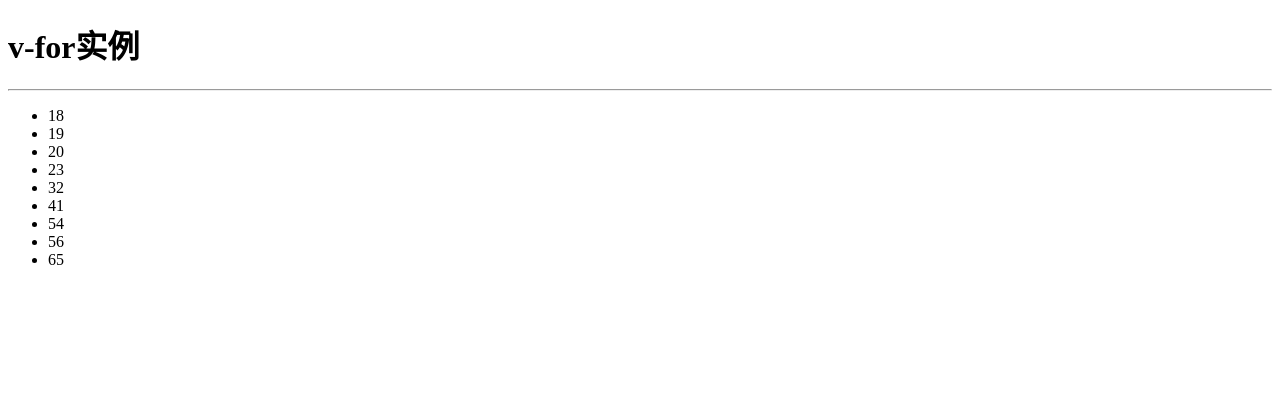
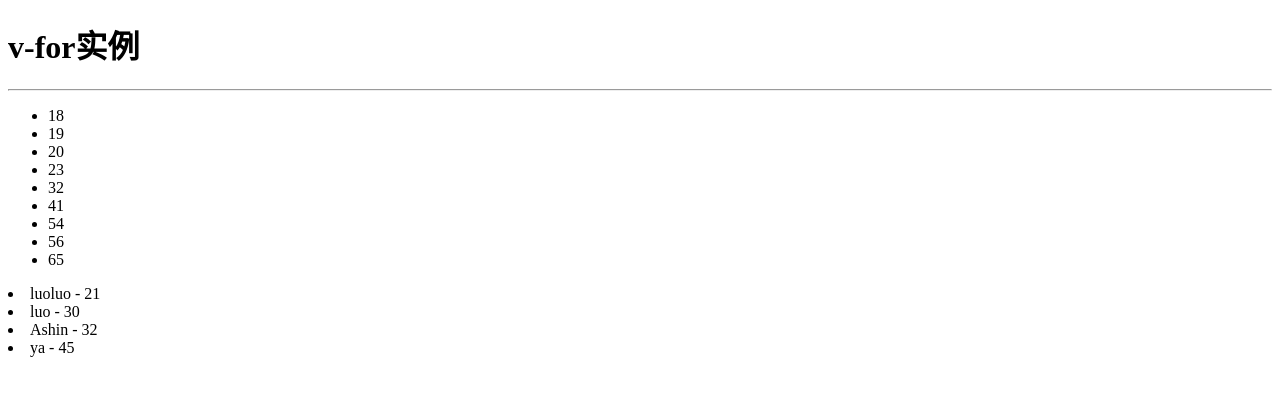
Before and after one commit to Ashinluo1/vue2.0, a website: page example/v-for.html in a window 1280 px wide. Drawn offline with Linux system fonts and the light colour scheme.

Commit message:
数组对象循环排序

```diff
--- a/example/v-for.html
+++ b/example/v-for.html
@@ -1,34 +1,56 @@
 <!DOCTYPE html>
 <html lang="en">
   <head>
-    <meta charset="UTF-8">
-    <meta name="viewport" content="width=device-width, initial-scale=1.0">
-    <meta http-equiv="X-UA-Compatible" content="ie=edge">
+    <meta charset="UTF-8" />
+    <meta name="viewport" content="width=device-width, initial-scale=1.0" />
+    <meta http-equiv="X-UA-Compatible" content="ie=edge" />
     <title>v-for实例</title>
     <script src="../assets/js/vue.js"></script>
   </head>
   <body>
     <h1>v-for实例</h1>
-    <hr>
+    <hr />
     <div id="app">
       <ul>
-            <li v-for="item in sortItems">{{item}}</li>
+        <li v-for="item in sortItems">{{ item }}</li>
       </ul>
+      <li v-for="student in sortStudent">
+        {{ student.name }} - {{ student.age }}
+      </li>
     </div>
     <script>
       var app = new Vue({
-            el:"#app",
-            data:{
-                items:[20,23,18,65,32,19,54,56,41],
+        el: "#app",
+        data: {
+          items: [20, 23, 18, 65, 32, 19, 54, 56, 41],
+          students: [
+            { name: "Ashin", age: 32 },
+            { name: "luo", age: 30 },
+            { name: "luoluo", age: 21 },
+            { name: "ya", age: 45 }
+          ]
         },
-            computed:{
-                sortItems:function(){
+        computed: {
+          sortItems: function() {
             return this.items.sort(sortNumber);
+          },
+          sortStudent: function() {
+            return sortByKey(this.students, "age");
           }
         }
       });
-        function sortNumber(a,b){
-            return a-b;
+      //数组方法排序:
+      function sortNumber(a, b) {
+        return a - b;
+      }
+
+      //数组对象方法排序:
+      function sortByKey(array, key) {
+        return array.sort(function(a, b) {
+          var x = a[key];
+          var y = b[key];
+          return x < y ? -1 : x > y ? 1 : 0;
+        });
       }
     </script>
   </body>
```
Lines whose indentation alone changed are shown as unchanged.
